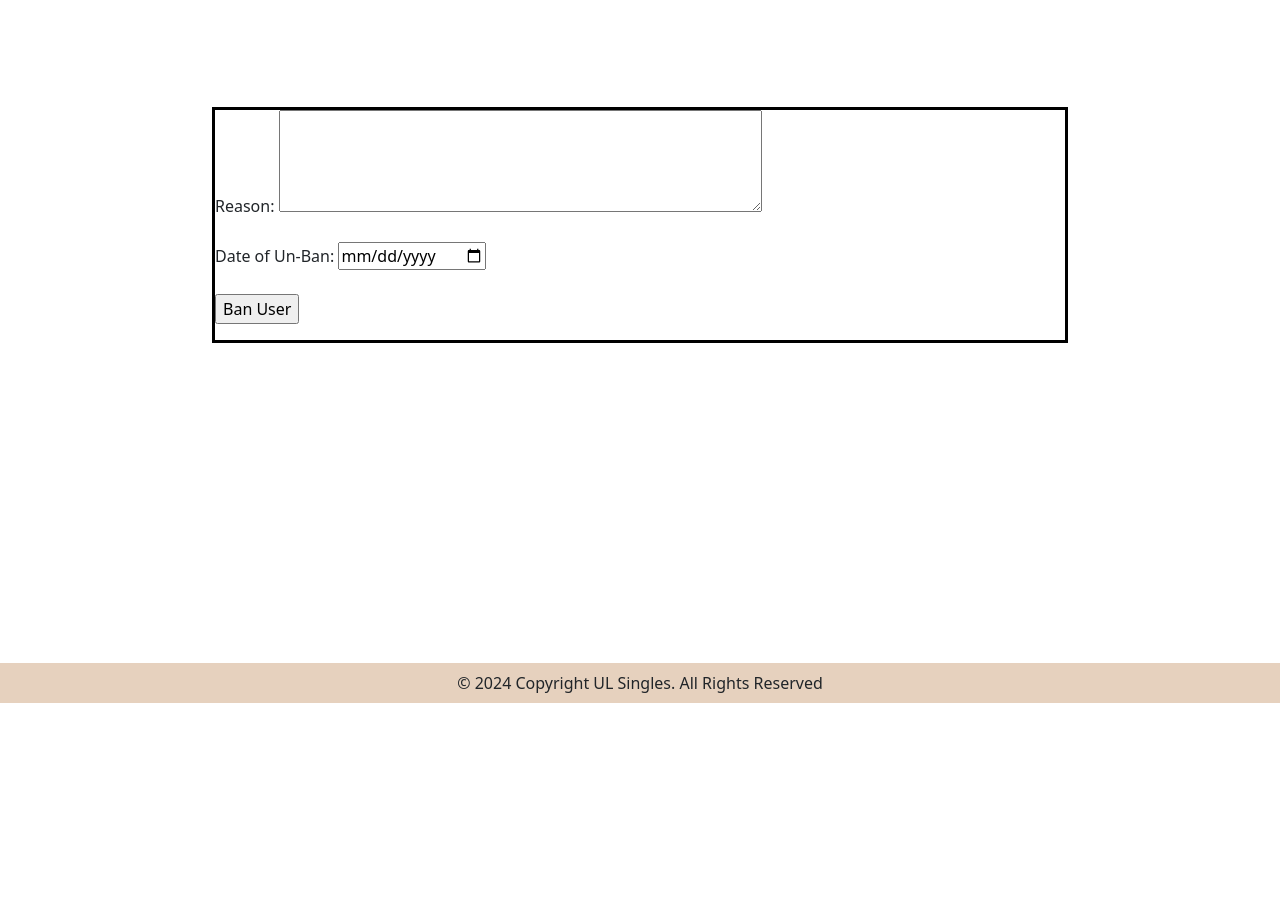
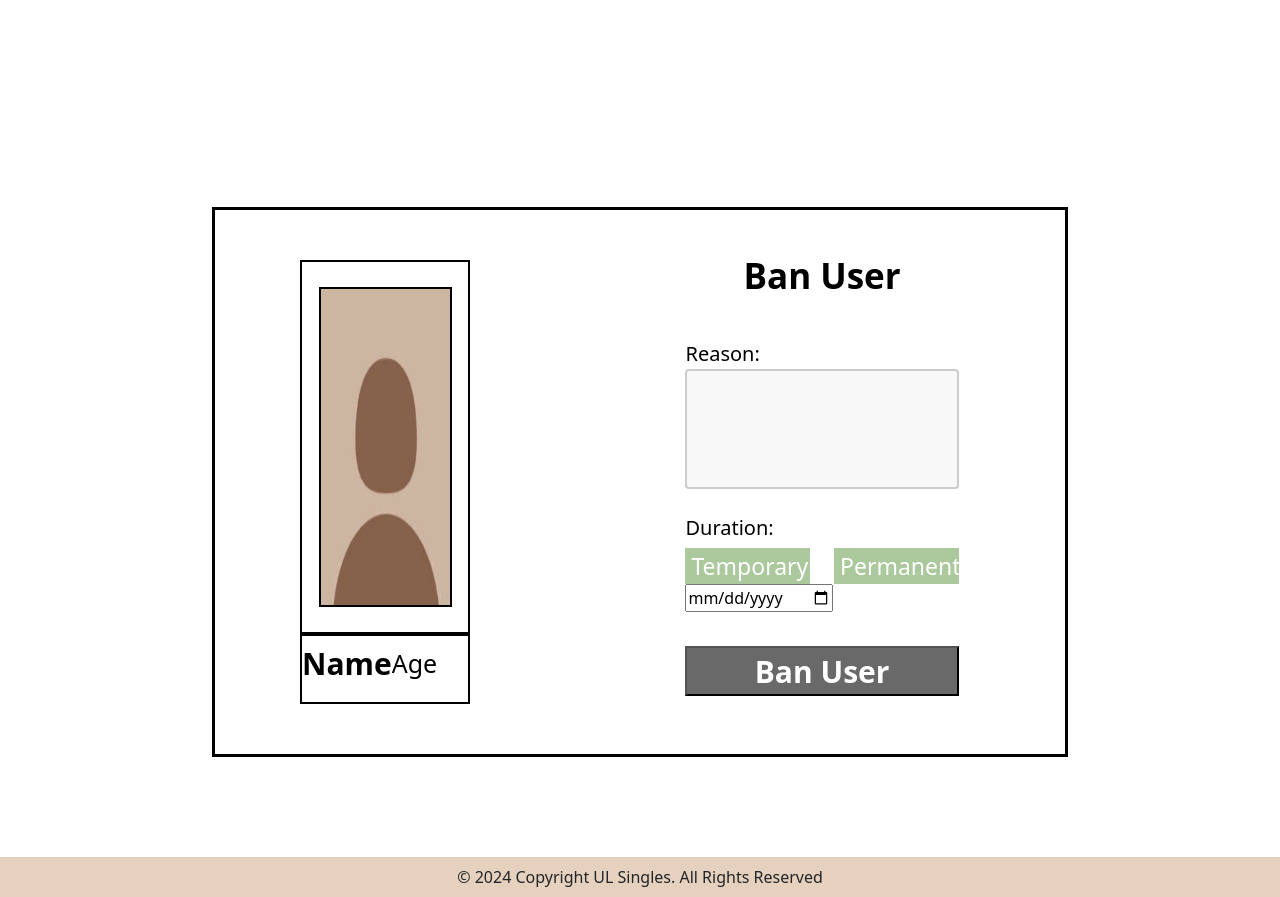
Before and after one commit to olanhealy/CS4116_Group_Project, a PHP site: page /pages/admin/banUser.html in a window 1280 px wide. Shown: the part 97-994 px from the top of the page. Before the commit the page ends 800 px from the top, so only its background shows below. Run offline with PHP 8.4, Linux system fonts and the light colour scheme.

Commit message:
Ban user page operational for desktop view

```diff
--- a/src/assets/css/banUser.css
+++ b/src/assets/css/banUser.css
@@ -124,9 +124,140 @@ hr {
     position: relative;
     margin-left: 200px;
     margin-right: 200px;
-    margin-top: 100px;
+    margin-top: 200px;
     margin-bottom: 100px;
 }
+
+#leftcontainer{
+    display: flex;
+    justify-content: center;
+    align-items: center;
+    display: inline;
+}
+
+#picturecontainer {
+    margin-top: 50px;
+    border: 2px solid black;
+    border-color: black !important;
+    width: 50%;
+}
+
+#profilepicture {
+    border: 2px solid black;
+    border-color: black !important;
+    margin-top: 25px;
+    margin-bottom: 25px;
+    display: block;
+    margin-left: auto;
+    margin-right: auto;
+    width: 80%;
+    height: 320px;
+}
+
+#userinfobox {
+    border: 2px solid black;
+    border-color: black !important;
+    margin-bottom: 50px;
+    width: 50%;
+}
+
+#username {
+    text-align: center;
+    color: black;
+    font-weight: bold;
+    font-size: 30px;
+    display: inline-block;
+    margin-top: 5px;
+    width: 100%;
+}
+
+#userage {
+    text-align: start;
+    color: black;
+    font-size: 25px;
+    display: inline-block;
+    margin-top: 5px;
+    width: 100%;
+}
+
+#topcontainer {
+    margin-top: 30px;
+    margin-bottom: 10px;
+}
+
+#textbox {
+    text-align: center;
+    justify-content: center;
+    align-items: center;
+    color: black;
+    font-weight: bold;
+    font-size: 35px;
+    margin-top: 10px;
+    margin-bottom: 10px;
+}
+
+
+label{
+    color: black;
+    font-size: 20px;
+}
+
+textarea {
+    width: 100%;
+    height: 120px;
+    padding: 12px 20px;
+    box-sizing: border-box;
+    border: 2px solid #ccc;
+    border-radius: 4px;
+    background-color: #f8f8f8;
+    font-size: 16px;
+    resize: none;
+}
+
+#banuserdiv {
+    text-align: center;
+    justify-content: center;
+    align-items: center;
+}
+
+input[type=submit] {
+    background-color:dimgrey;
+    font-size: 30px;
+    color: white;
+    font-weight: bold;
+    text-align: center;
+    align-items: center;
+    border-color: black !important;
+    width: 100%;
+    height: 50px;
+    margin-top: 10px;
+}
+
+#permanentdiv{
+    text-align: center;
+    justify-content: center;
+    align-items: center;
+}
+
+#temporarydiv{
+    text-align: center;
+    justify-content: center;
+    align-items: center;
+}
+
+input[type=button] {
+    background-color: #abc99d;
+    font-size: 23px;
+    color: white;
+    border: none;
+    text-align: center;
+    align-items: center;
+    margin-top: 5px;
+    width: 100%;
+}
+
+
+
 
 
 footer {
--- a/src/pages/admin/banUser.html
+++ b/src/pages/admin/banUser.html
@@ -1,4 +1,3 @@
-
 
 <html>
 <head>
@@ -23,7 +22,6 @@
     <nav class="navbar navbar-fixed-top" id="navbar">
 
         <!-- Images -->
-
         <div class="images">
           <img class="header-img d-none d-md-block" src="../../assets/images/ul_logo.png" alt="ul_logo">
           <div class="line"></div>
@@ -57,23 +55,88 @@
     <hr>
     <!-- End of Navbar -->
 
+    <!-- Main Container -->
+    <div class="container-fluid">
+        <!-- Container for Desktop View -->
+        <div class="container-l border border-3 d-none d-xl-block" id="outline">
+            <div class="row">
 
-    <div class="container-fluid">
-        <div class="container-l border border-3" id="outline">
+                <!-- User Profile Section -->
+                <div class="col-5" id="leftcontainer">
+                        <div class="col-4 mx-auto d-flex align-items-center" id="picturecontainer">
+                            <img id="profilepicture" class="img-fluid border border-2" src="../../assets/images/profilepicholder.png" alt="profile_picture">
+                        </div>
 
+                    <div class="col-4 mx-auto d-flex align-items-center" id="userinfobox">
+                        <div id="username">
+                            <p>Name</p>
+                        </div>
+
+                        <div id="userage">
+                            <p>Age</p>
+                        </div>
+                    </div>
+                </div>
+
+                <!-- Ban User Section -->
+                <div class="col-7">
+
+                    <!-- Heading -->
+                    <div class="col-9 mx-auto d-flex" id="topcontainer">
+                        <div class="mx-auto d-flex align-items-center" id="textbox">
+                            <p>Ban User</p>
+                        </div>
+                    </div>
+
+                    <!-- Form -->
+                    <div class="col-9 mx-auto d-flex align-items-center">
+
+                        <div class="col-9 mx-auto">
                             <form action="banUser.php" method="post">
 
+                                <!-- Text Box for Ban Reason -->
                                 <label for="reason">Reason:</label>
                                 <textarea id="reason" name="reason" rows="4" cols="50" required></textarea><br><br>
 
-                <label for="dateOfUnban">Date of Un-Ban:</label>
+                                <!-- Buttons for Ban Duration -->
+                                <div class="row">
+                                    <label for="reason">Duration:</label>
+
+
+                                    <div class="col-6" id="temporarydiv">
+                                        <!-- have this button to open calendar dropdown -->
+                                        <input type="button" value="Temporary">
                                         <input type="date" id="dateOfUnban" name="dateOfUnban" required><br><br>
+                                    </div>
 
+                                    <!-- have this button to set unban date as year 9999 for perm-ban -->
+                                    <div class="col-6" id="permanentdiv">
+                                        <input type="button" value="Permanent">
+                                    </div>
+
+                                </div>
+
+                                <!-- Ban User Button -->
+                                <div id="banuserdiv">
                                     <input type="submit" value="Ban User">
+                                </div>
+
                             </form>
+                        </div>
+
                     </div>
                 </div>
 
+
+            </div>
+        </div>
+
+
+        <!-- Container for Mobile View -->
+
+    </div>
+
+    <!-- Footer -->
     <footer class="p-2">
         © 2024 Copyright UL Singles. All Rights Reserved
     </footer>
```
Also changed, not shown: src/assets/images/profilepicholder.png (added). Lines whose indentation alone changed are shown as unchanged.
